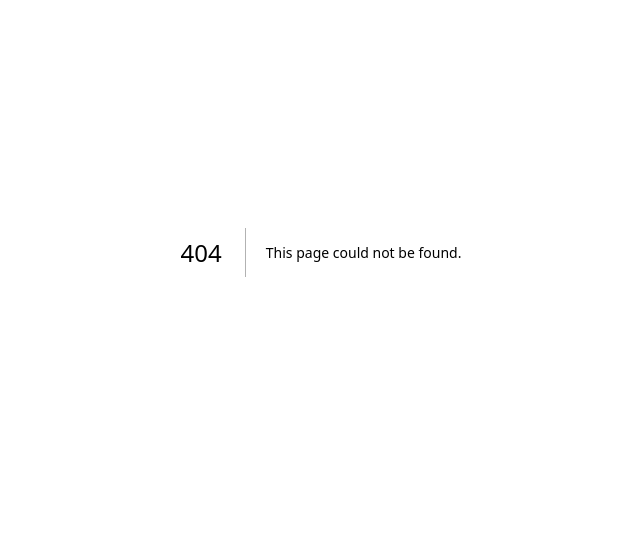
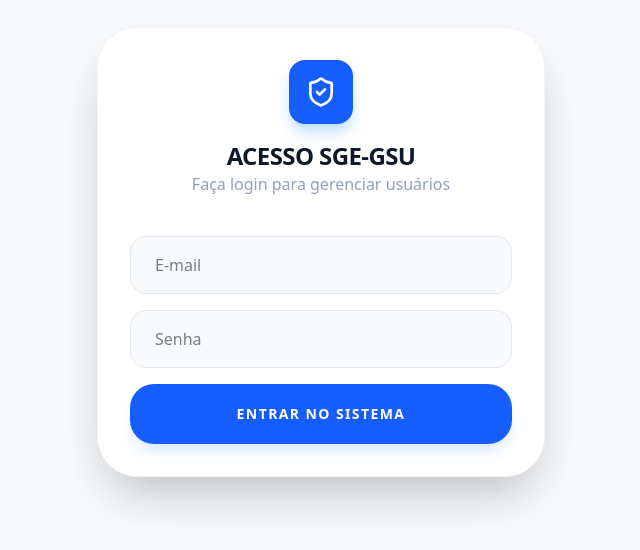
Before and after one commit to iuridev/SGE-GSU, a Next.js app: page /login in a window 1280 px wide. Before the commit this address had no page. Shown: the part 148-698 px from the top of the page, without its empty margins (319-959 px from the left). Built offline with nearby package versions, Linux system fonts and the light colour scheme; no server answers.

Commit message:
fix: system login

```diff
--- /dev/null
+++ b/src/app/login/page.tsx
@@ -0,0 +1,74 @@
+"use client";
+import React, { useState } from 'react';
+import { ShieldCheck, Loader2 } from 'lucide-react';
+import { supabase } from '../lib/supabase';
+import { useRouter } from 'next/navigation';
+
+export default function LoginPage() {
+  const [email, setEmail] = useState('');
+  const [password, setPassword] = useState('');
+  const [loading, setLoading] = useState(false);
+  const [error, setError] = useState('');
+  const router = useRouter();
+
+  const handleLogin = async (e: React.FormEvent) => {
+    e.preventDefault();
+    setLoading(true);
+    setError('');
+
+    const { error } = await supabase.auth.signInWithPassword({
+      email,
+      password,
+    });
+
+    if (error) {
+      setError("E-mail ou senha incorretos.");
+      setLoading(false);
+    } else {
+      router.push('/'); // Manda para a tela de gestão após logar
+    }
+  };
+
+  return (
+    <div className="flex h-screen w-full items-center justify-center bg-slate-50 font-sans">
+      <div className="w-full max-w-md p-8 bg-white rounded-[40px] shadow-2xl border border-slate-100">
+        <div className="flex flex-col items-center mb-10">
+          <div className="bg-blue-600 p-4 rounded-2xl mb-4 shadow-lg shadow-blue-200">
+            <ShieldCheck className="text-white" size={32} />
+          </div>
+          <h1 className="text-2xl font-black text-slate-900 uppercase tracking-tight">Acesso SGE-GSU</h1>
+          <p className="text-slate-400 font-medium">Faça login para gerenciar usuários</p>
+        </div>
+
+        <form onSubmit={handleLogin} className="space-y-4">
+          <input
+            type="email"
+            placeholder="E-mail"
+            value={email}
+            onChange={(e) => setEmail(e.target.value)}
+            className="w-full px-6 py-4 rounded-2xl border border-slate-200 outline-none bg-slate-50 focus:border-blue-400 transition-all"
+            required
+          />
+          <input
+            type="password"
+            placeholder="Senha"
+            value={password}
+            onChange={(e) => setPassword(e.target.value)}
+            className="w-full px-6 py-4 rounded-2xl border border-slate-200 outline-none bg-slate-50 focus:border-blue-400 transition-all"
+            required
+          />
+
+          {error && <div className="text-red-600 text-xs font-bold uppercase text-center">{error}</div>}
+
+          <button
+            type="submit"
+            disabled={loading}
+            className="w-full bg-blue-600 text-white py-5 rounded-3xl font-black shadow-lg shadow-blue-100 flex justify-center items-center gap-2 uppercase tracking-widest text-sm hover:bg-blue-700 transition-all disabled:bg-slate-300"
+          >
+            {loading ? <Loader2 className="animate-spin" /> : 'Entrar no Sistema'}
+          </button>
+        </form>
+      </div>
+    </div>
+  );
+}
--- a/src/app/page.tsx
+++ b/src/app/page.tsx
@@ -5,6 +5,9 @@ import { supabase } from './lib/supabase'; // Importando a conexão que criamos
 
 export default function UserManagement() {
   const [isModalOpen, setIsModalOpen] = useState(false);
+
+  const [usuarioLogado, setUsuarioLogado] = useState({ is_admin: true }); // provisotiro até sistema de login funcionar
+
   const [loading, setLoading] = useState(false);
   const [usuarios, setUsuarios] = useState<any[]>([]); // Lista de usuários do banco
 
@@ -76,16 +79,19 @@ export default function UserManagement() {
 
       <main className="flex-1 p-10 overflow-auto bg-gray-50">
         <header className="flex justify-between items-end mb-10">
-          <div>
-            <h1 className="text-4xl font-black text-slate-900 uppercase">Gestão de Usuários</h1>
-            <p className="text-slate-500 mt-2 font-medium">Dados vindos direto do Supabase.</p>
+          <div className="flex justify-between items-center mb-6">
+            <h1 className="text-2xl font-bold">Gestão de Usuários</h1>
+
+            {/* login 24-01-2026*/}
+            {usuarioLogado?.is_admin && (
+              <button
+                onClick={() => setIsModalOpen(true)}
+                className="bg-blue-600 text-white px-4 py-2 rounded shadow hover:bg-blue-700 transition"
+              >
+                Novo Usuário
+              </button>
+            )}
           </div>
-          <button
-            onClick={() => { setError(""); setIsModalOpen(true); }}
-            className="bg-blue-600 hover:bg-blue-700 text-white px-6 py-3 rounded-2xl font-bold shadow-lg flex items-center gap-2 transition-all transform hover:scale-105"
-          >
-            <Plus size={20} /> Novo Usuário
-          </button>
         </header>
 
         {/* TABELA DINÂMICA */}
@@ -105,9 +111,8 @@ export default function UserManagement() {
                   <td className="px-8 py-6 text-slate-700 font-bold">{user.nome}</td>
                   <td className="px-8 py-6 text-slate-500">{user.email}</td>
                   <td className="px-8 py-6">
-                    <span className={`px-3 py-1 rounded-full text-[10px] font-black uppercase ${
-                      user.perfil === 'Regional' ? 'bg-purple-100 text-purple-700' : 'bg-orange-100 text-orange-700'
-                    }`}>
+                    <span className={`px-3 py-1 rounded-full text-[10px] font-black uppercase ${user.perfil === 'Regional' ? 'bg-purple-100 text-purple-700' : 'bg-orange-100 text-orange-700'
+                      }`}>
                       {user.perfil}
                     </span>
                   </td>
```
